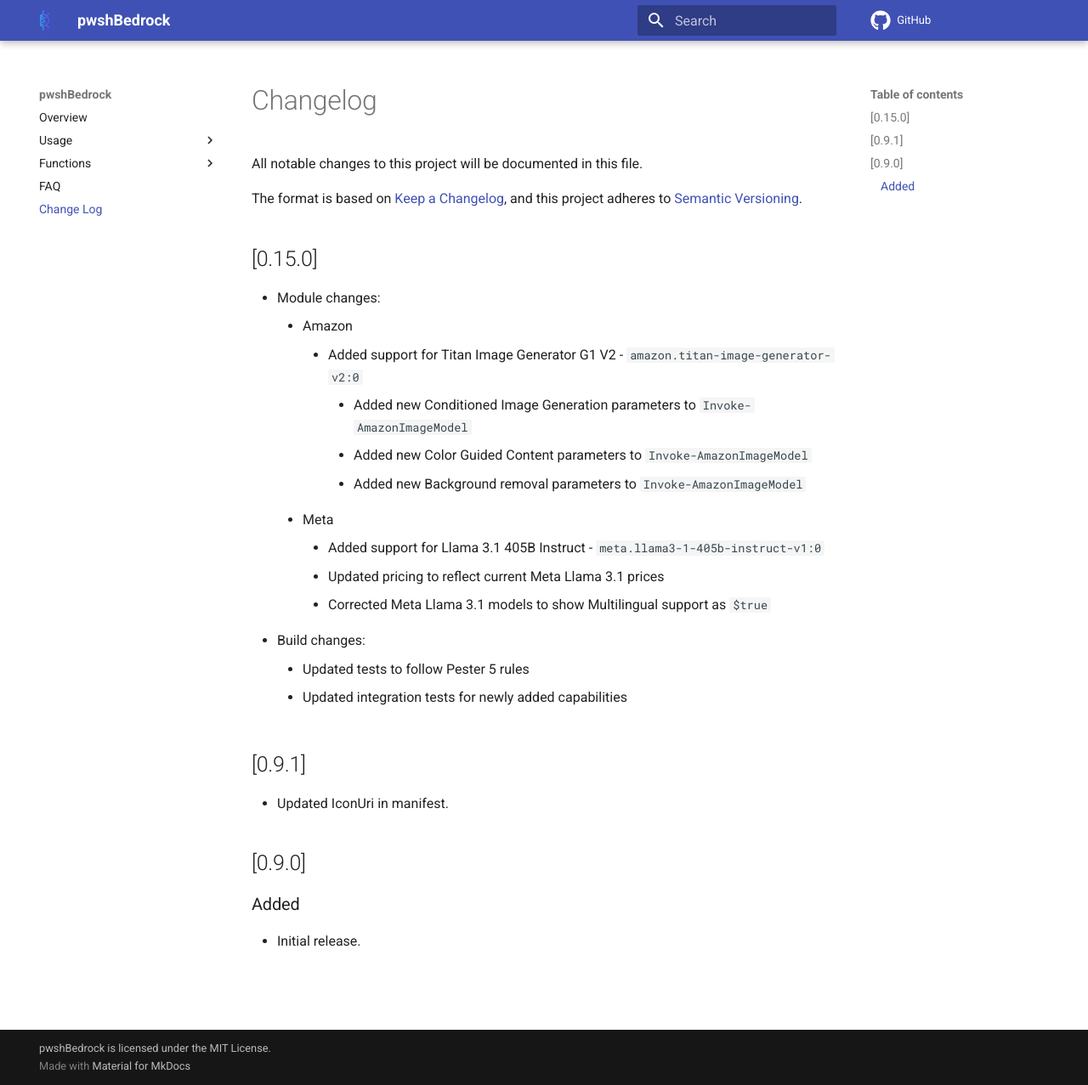
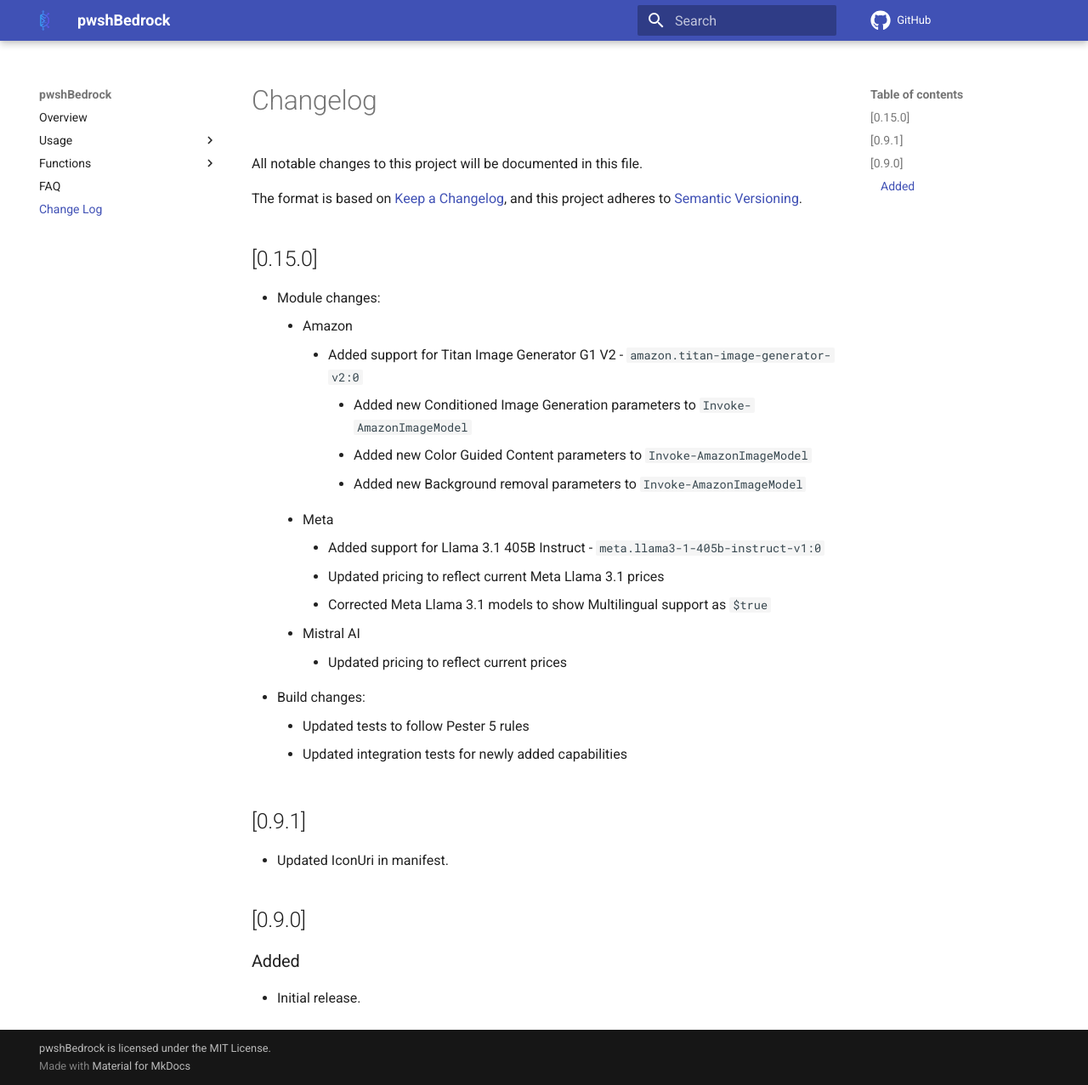
Before and after one commit to techthoughts2/pwshBedrock, an MkDocs documentation site: the page built from docs/CHANGELOG.md, in a window 1280 px wide and 1277 px high. Shown: the whole window at 85% size. Built offline with MkDocs 1.6.1 and Material for MkDocs 9.7.7, drawn with Linux system fonts in a browser that asks for light colours; comment, search, counter and statistics services are not loaded.

Commit message:
updated mistral pricing

```diff
--- a/docs/CHANGELOG.md
+++ b/docs/CHANGELOG.md
@@ -17,6 +17,8 @@
         - Added support for Llama 3.1 405B Instruct - `meta.llama3-1-405b-instruct-v1:0`
         - Updated pricing to reflect current Meta Llama 3.1 prices
         - Corrected Meta Llama 3.1 models to show Multilingual support as `$true`
+    - Mistral AI
+        - Updated pricing to reflect current prices
 - Build changes:
     - Updated tests to follow Pester 5 rules
     - Updated integration tests for newly added capabilities
```
Also changed, not shown: 1 other file.
